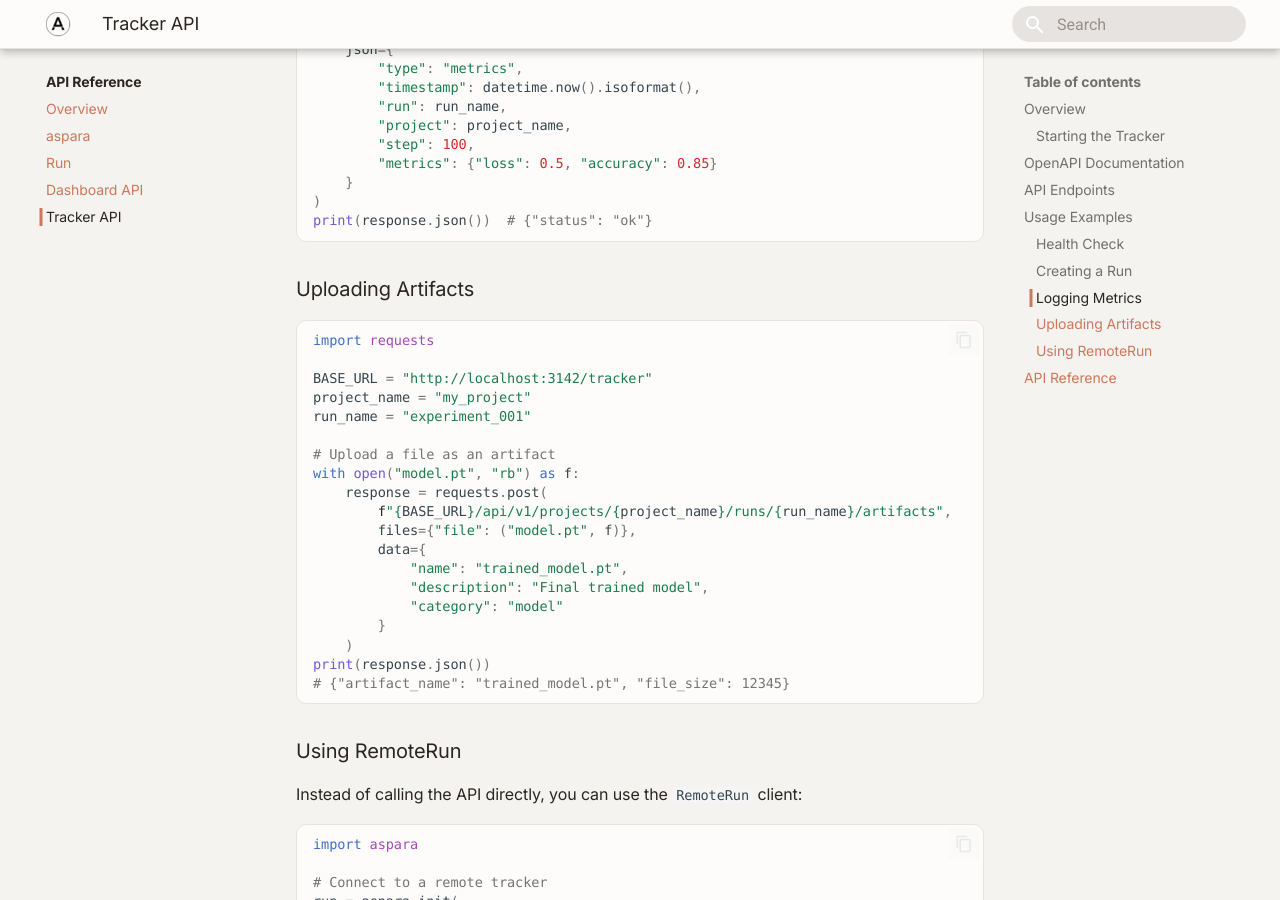
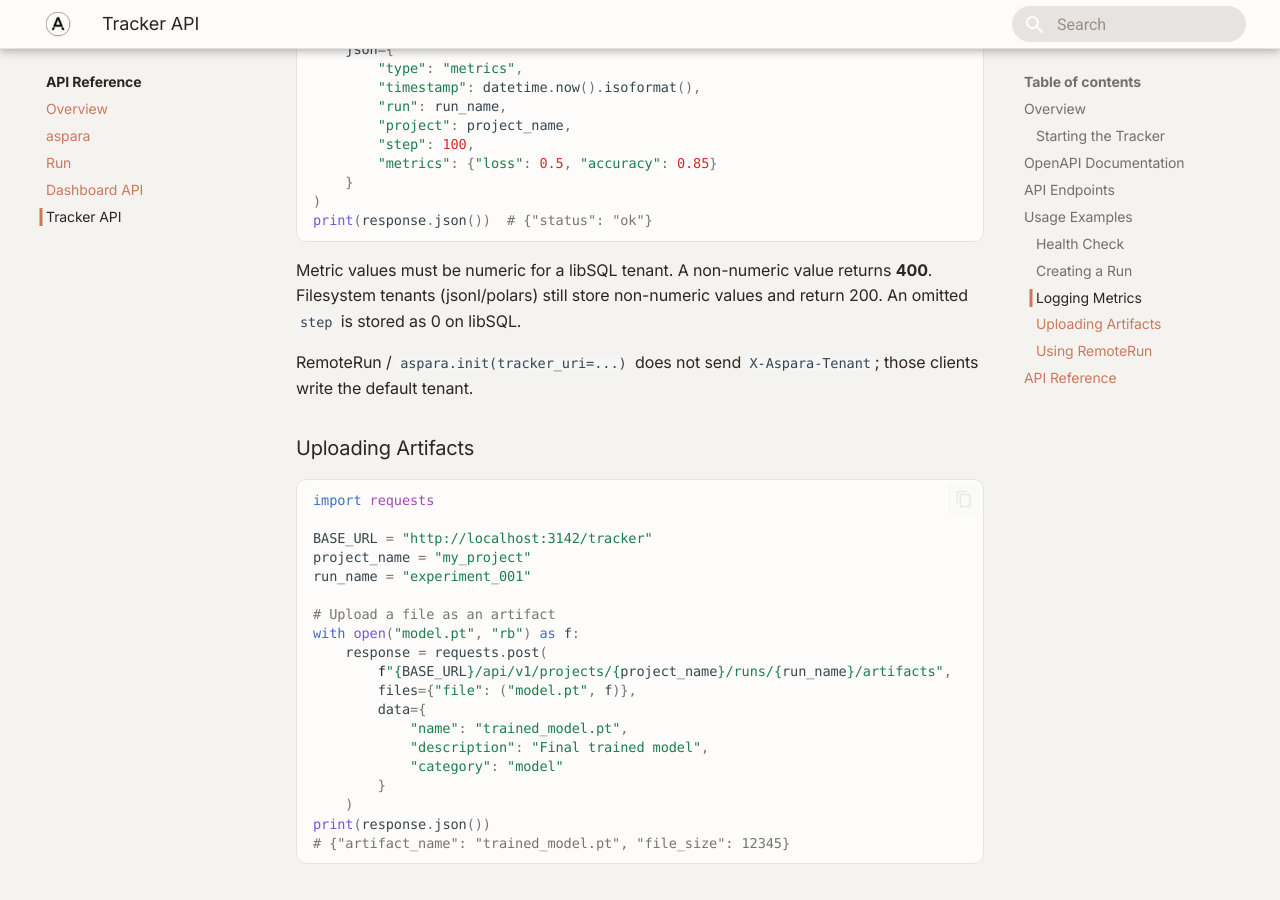
Before and after one commit to prednext/aspara, an MkDocs documentation site: the page built from docs/api/tracker.md, in a window 1280 px wide and 900 px high, scrolled down 2314 px. Built offline with MkDocs 1.6.1 and Material for MkDocs 9.7.7, drawn with Linux system fonts in a browser that asks for light colours.

Commit message:
docs(tracker): record that libSQL metrics reject non-numeric values
The tracker already returns 400 for non-numeric libSQL metrics while jsonl still accepts them. Document the split so the HTTP contract matches the code.

Co-authored-by: Cursor <cursoragent@cursor.com>

````diff
--- a/docs/api/tracker.md
+++ b/docs/api/tracker.md
@@ -97,6 +97,10 @@ response = requests.post(
 print(response.json())  # {"status": "ok"}
 ```
 
+Metric values must be numeric for a libSQL tenant. A non-numeric value returns **400**. Filesystem tenants (jsonl/polars) still store non-numeric values and return 200. An omitted `step` is stored as 0 on libSQL.
+
+RemoteRun / `aspara.init(tracker_uri=...)` does not send `X-Aspara-Tenant`; those clients write the default tenant.
+
 ### Uploading Artifacts
 
 ```python
````
